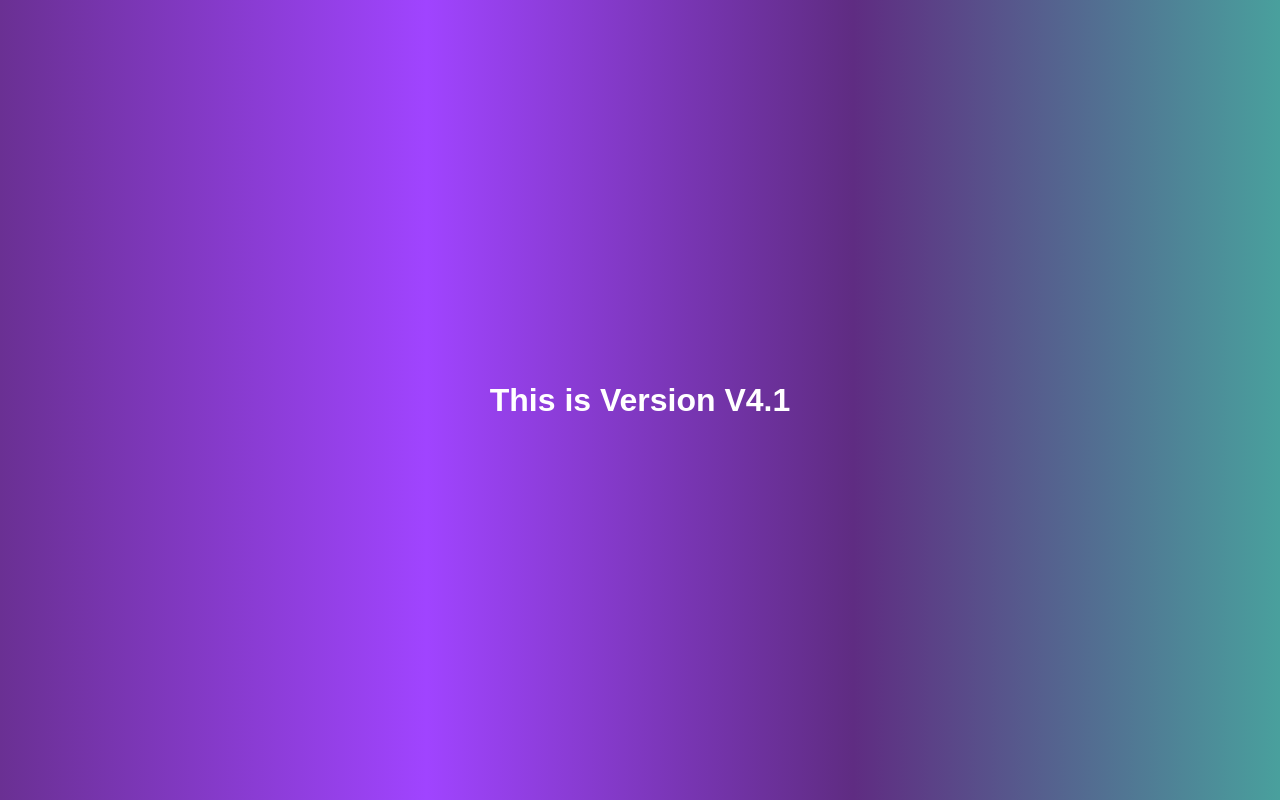
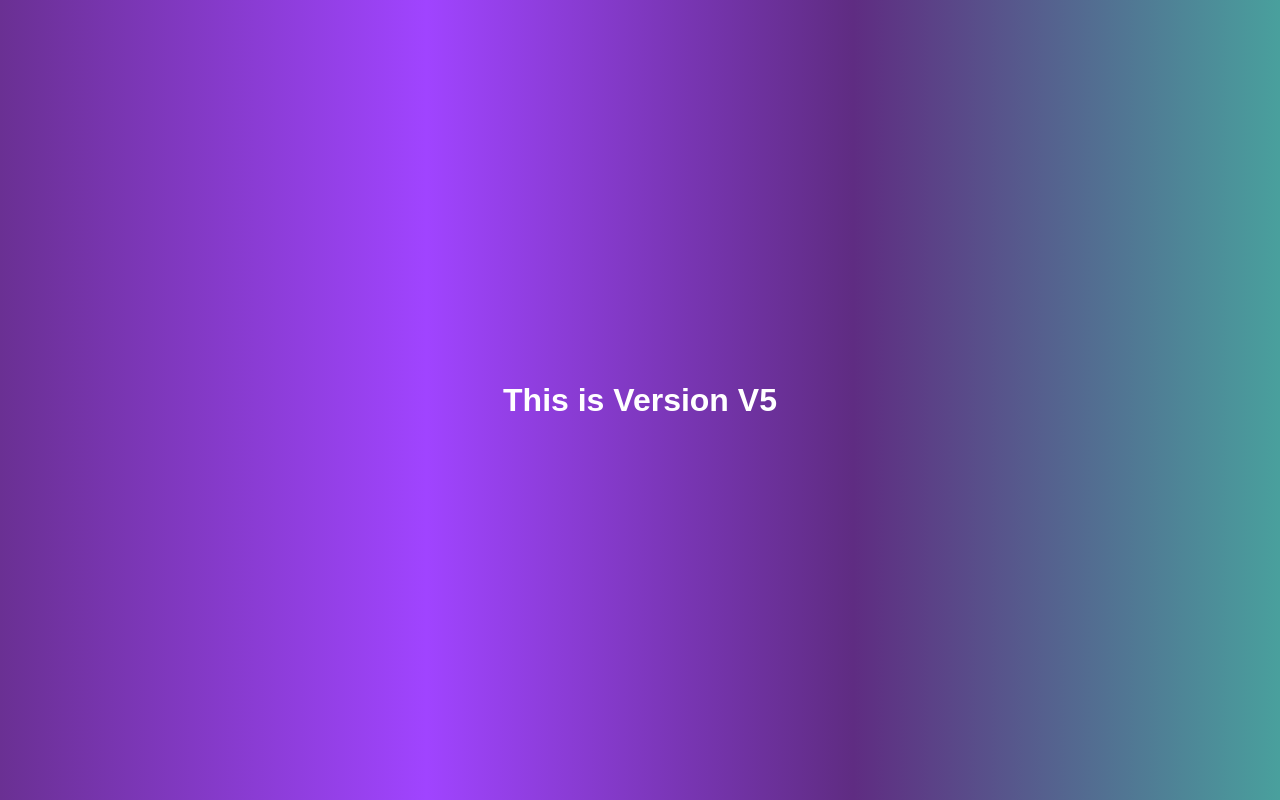
Before and after one commit to KIRSTEN-KONGA/TEST, a plain HTML site: page index.html in a window 1280 px wide. Drawn offline with Linux system fonts and the light colour scheme.

Commit message:
This is Version V5

```diff
--- a/index.html
+++ b/index.html
@@ -7,6 +7,6 @@
     <title>Document</title>
 </head>
 <body>
-    <h1>This is Version V4.1</h1>
+    <h1>This is Version V5</h1>
 </body>
 </html>
```
